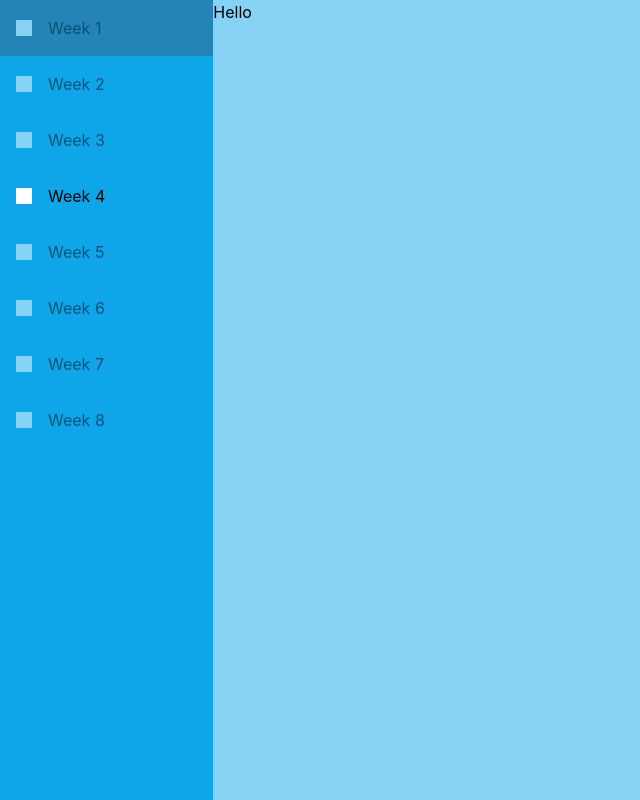
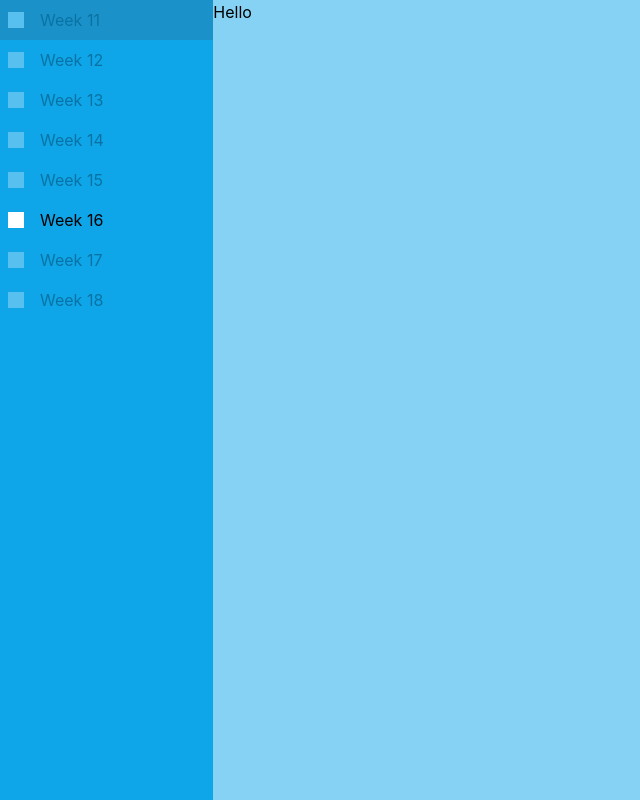
Before and after one commit to jacobdiaz/Marathon, a Next.js app in the folder marathon/: page / in a window 1280 px wide. Shown: the top 800 px of the page, without its empty margins (0-640 px from the left). Built offline with nearby package versions, Linux system fonts and the light colour scheme; no server answers; the database is empty.

Commit message:
feat: Completed sidebar week fetch logic

```diff
--- a/marathon/components/SideBar.js
+++ b/marathon/components/SideBar.js
@@ -3,20 +3,31 @@ import SideBarElement from "./SideBarElement";
 import * as stats from "../lib/stats";
 
 export default function SideBar() {
-  // todo: grab the current week
-  // todo: grab a range of 1 week prior to the current week and 6 weeks after current week
-  // todo: dynamically generate SideBarElements with week numbers
+  // Grab the current week
+  const currentWeek = stats.currentTrainingWeek;
+
+  const renderSideBarItems = () => {
+    let items = [];
+
+    console.log(currentWeek);
+    if (currentWeek <= 1) {
+      for (let i = 1; i < currentWeek + 8; i++) {
+        items.push(<SideBarElement week={i} isActive={i === currentWeek} />);
+      }
+    } else if (currentWeek >= 11) {
+      for (let i = 11; i < 19; i++) {
+        items.push(<SideBarElement week={i} isActive={i === currentWeek} />);
+      }
+    } else if (currentWeek > 1 && currentWeek < 11) {
+      for (let i = currentWeek - 1; i < currentWeek + 7; i++) {
+        items.push(<SideBarElement week={i} isActive={i === currentWeek} />);
+      }
+    }
+    return items;
+  };
 
   return (
-    <div className="w-1/6 h-screen pl-1rem bg-sky-500/100 fixed">
-      <SideBarElement week="1" isActive={false} />
-      <SideBarElement week="2" isActive={false} />
-      <SideBarElement week="3" isActive={false} />
-      <SideBarElement week="4" isActive={true} />
-      <SideBarElement week="5" isActive={false} />
-      <SideBarElement week="6" isActive={false} />
-      <SideBarElement week="7" isActive={false} />
-      <SideBarElement week="8" isActive={false} />
-    </div>
+    //   todo: change styles to theme
+    <div className="w-1/6 h-screen pl-1rem bg-sky-500/100 fixed">{renderSideBarItems()}</div>
   );
 }
--- a/marathon/components/SideBarElement.js
+++ b/marathon/components/SideBarElement.js
@@ -1,10 +1,11 @@
 import React from "react";
 
 export default function SideBarElement({ week, isActive }) {
+  // Todo: change styles to theme
   // Styles
   const containerClass = isActive
-    ? "flex flex-row p-4 items-center cursor-pointer hover:bg-slate-600/80"
-    : "flex flex-row p-4 items-center cursor-pointer opacity-50 hover:bg-slate-600/80";
+    ? "flex flex-row p-2 items-center cursor-pointer hover:bg-slate-600/80"
+    : "flex flex-row p-2 items-center cursor-pointer opacity-30 hover:bg-slate-600/80";
   const iconClass = "bg-white w-4 h-4 mr-4";
 
   // Todo: add logic to switch weeks
--- a/marathon/lib/stats.js
+++ b/marathon/lib/stats.js
@@ -1,6 +1,6 @@
 // get the current date/time
 // TODO change currentDate to Date.now()
-export const currentDate = new Date("09/08/2022"); //! TESTING
+export const currentDate = new Date("09/19/2022"); //! TESTING
 export const startDate = new Date("06/05/2022"); // start
 export const endDate = new Date("10/09/2022"); // end
 
@@ -11,7 +11,7 @@ export const totalTrainingdays = (endDate - startDate) / (1000 * 60 * 60 * 24);
 
 // Training stats returns the an integer number of the day, week, and month
 export const currentTrainingDay = currentDate.getDay(); // 1-7
-export const currentTrainingWeek = Math.floor(daysTrained / 7); // 1-18
+export const currentTrainingWeek = Math.floor(daysTrained / 7) + 1; // 1-18
 export const currentTrainingMonth = Math.floor(daysTrained / 30); // 1-4
 
 // Percentages
```
